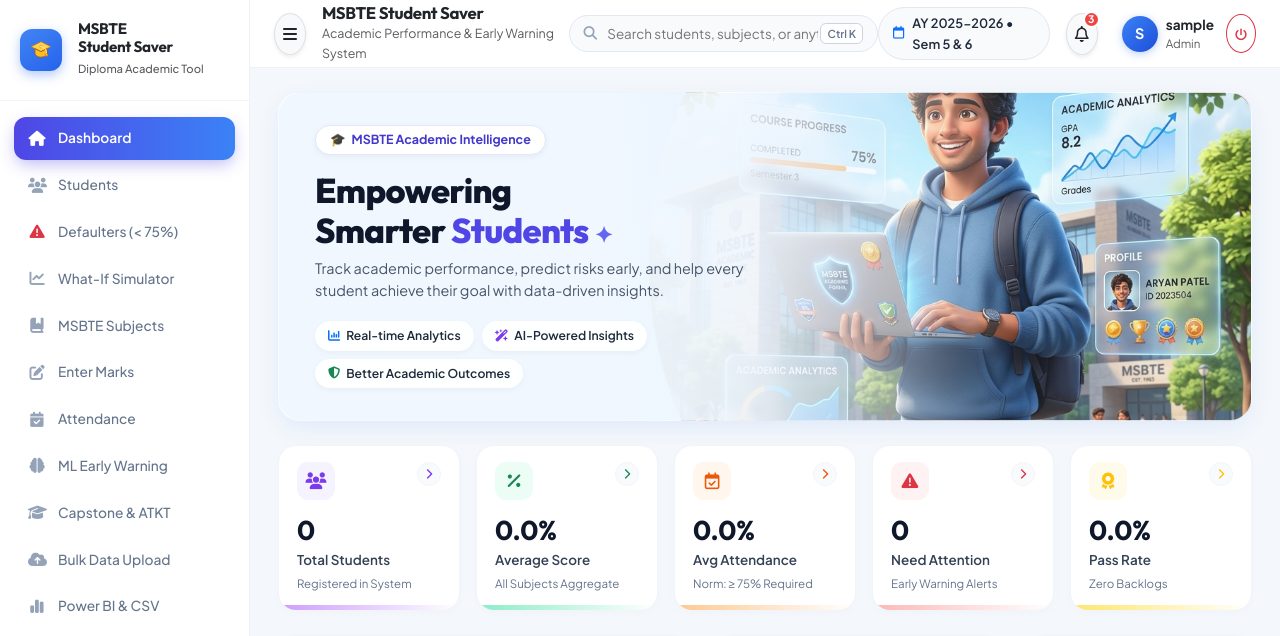
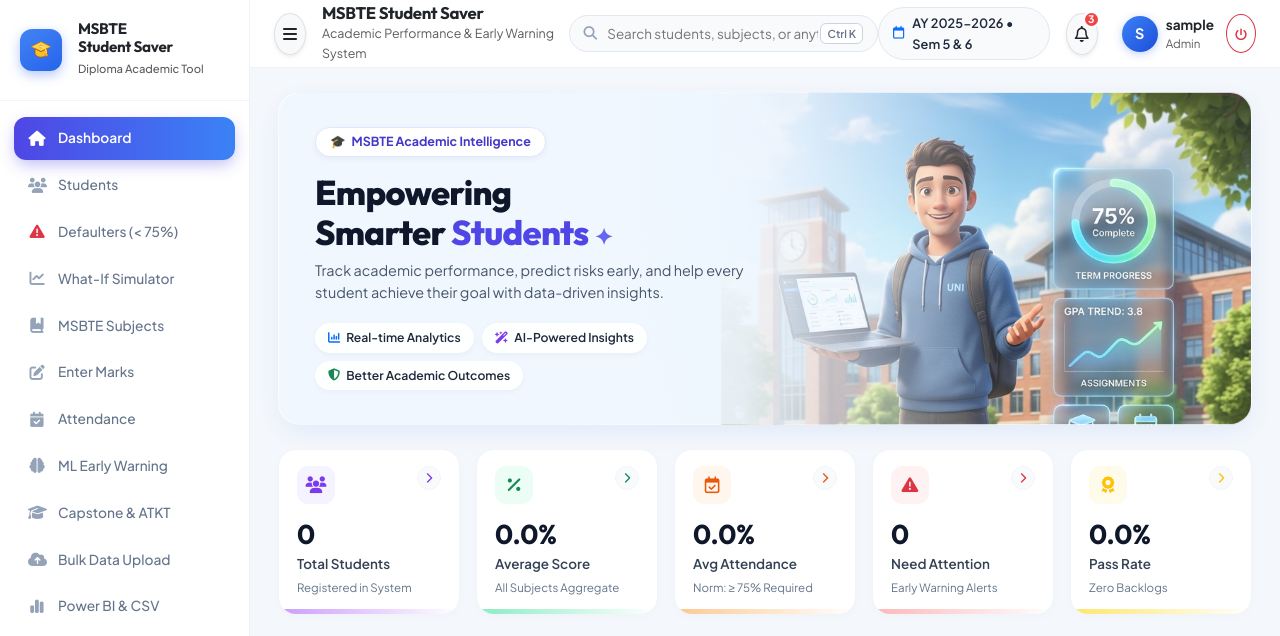
Before and after one commit to ShubhAm-2047-V/MSBTE-Student-Saver, a Flask app: page /dashboard in a window 1280 px wide. Shown: the top 636 px of the page. Run offline with Flask 3, Linux system fonts and the light colour scheme; the visitor is signed in with stand-in values (Sample User, id 1); data that the repository does not hold is empty.

Commit message:
Fix hero banner character framing and background position for clear face visibility

```diff
--- a/static/css/style.css
+++ b/static/css/style.css
@@ -323,14 +323,14 @@ h1, h2, h3, h4, h5, h6 {
 .hero-banner-modern {
     background: #dbeafe;
     background-image:
-        linear-gradient(90deg, #f0f7ff 0%, #f0f7ff 32%, rgba(240, 247, 255, 0.92) 48%, rgba(240, 247, 255, 0.1) 75%),
+        linear-gradient(90deg, #f0f7ff 0%, #f0f7ff 35%, rgba(240, 247, 255, 0.94) 48%, rgba(240, 247, 255, 0.15) 75%),
         url('../images/dashboard-hero.jpg');
     background-size: cover;
-    background-position: right center;
+    background-position: right 10%;
     background-repeat: no-repeat;
     border-radius: 22px;
-    padding: 32px 36px;
-    min-height: 235px;
+    padding: 34px 36px;
+    min-height: 255px;
     position: relative;
     overflow: hidden;
     box-shadow: 0 8px 24px -4px rgba(59, 130, 246, 0.12);
```
Also changed, not shown: static/images/dashboard-hero.jpg.
